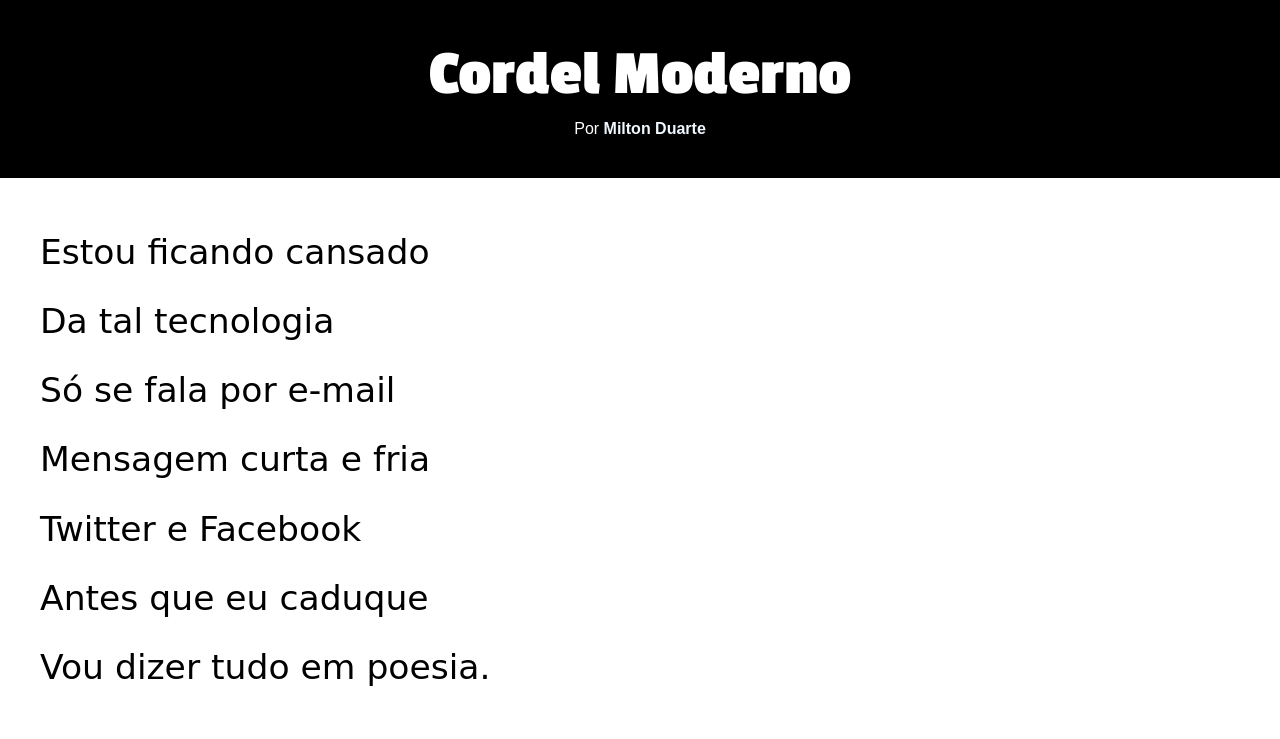
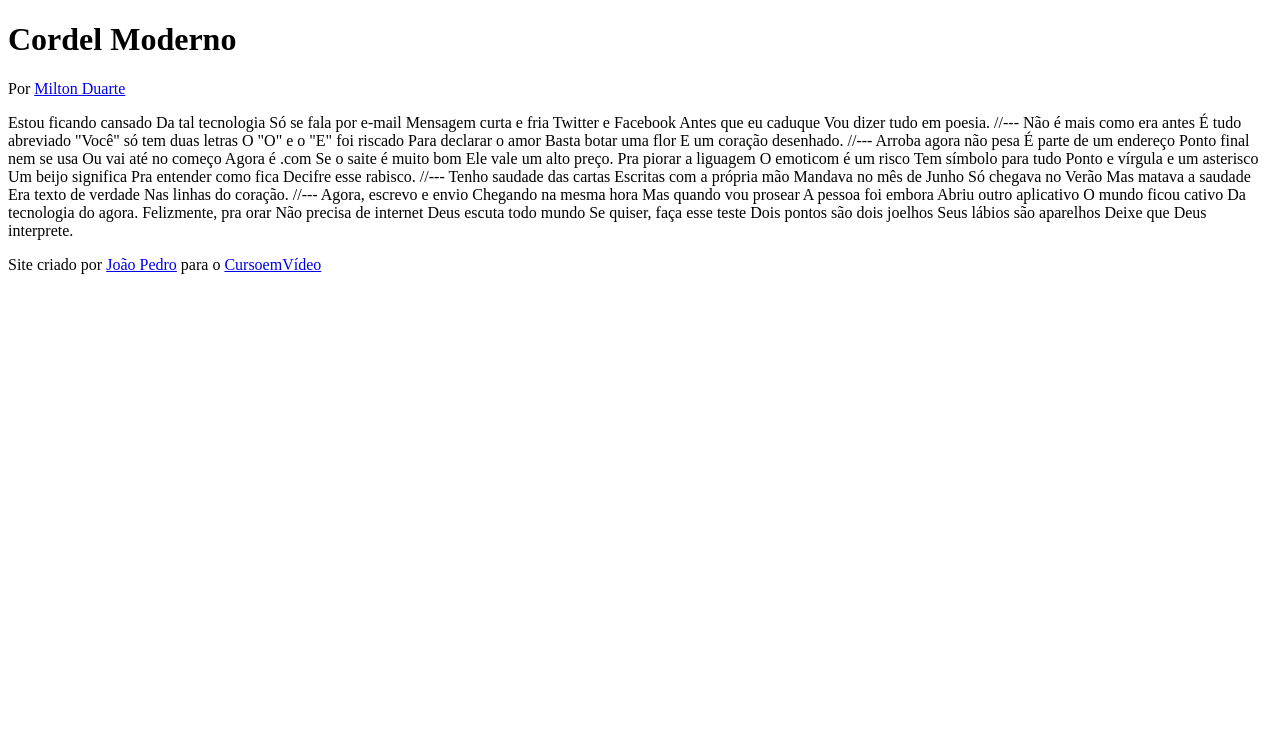
Before and after one commit to jaopzj/projeto-cordel, a plain HTML site: page index.html in a window 1280 px wide. Shown: the top 739 px of the page. Drawn offline with Linux system fonts and the light colour scheme; grey boxes are pictures that could not be loaded.

Commit message:
Atualiza o conteúdo do poema e remove o arquivo CSS

```diff
--- a/index.html
+++ b/index.html
@@ -4,139 +4,79 @@
     <meta charset="UTF-8">
     <meta name="viewport" content="width=device-width, initial-scale=1.0">
     <title>Cordel Moderno</title>
-    <link rel="stylesheet" href="style.css">
 </head>
 <body>
     <header>
         <h1>Cordel Moderno</h1>
-        <h4>Por <a href="https://www.recantodasletras.com.br/poesias/3186743" target="_blank" rel="external"><strong>Milton Duarte</strong></a></h4>
+        <p>Por <a href="https://www.recantodasletras.com.br/poesias/3186743" target="_blank" rel="external">Milton Duarte</a></p>
     </header>
 
-    <main>
-        <section class="normal">
-            <p>
     Estou ficando cansado
-                <br>
     Da tal tecnologia
-                <br>
     Só se fala por e-mail
-                <br>
     Mensagem curta e fria
-                <br>
     Twitter e Facebook
-                <br>
     Antes que eu caduque
-                <br>
     Vou dizer tudo em poesia.
-            </p>
-        </section>
 
-        <section class="image" id="img01">
-            <p>
+    //---
+
     Não é mais como era antes
-                <br>
     É tudo abreviado
-                <br>
     "Você" só tem duas letras
-                <br>
     O "O" e o "E" foi riscado
-                <br>
     Para declarar o amor
-                <br>
     Basta botar uma flor
-                <br>
     E um coração desenhado.
-            </p>
-        </section>
 
-        <section class="normal">
-            <p>
+    //---
+
     Arroba agora não pesa
-                <br>
     É parte de um endereço
-                <br>
     Ponto final nem se usa
-                <br>
     Ou vai até no começo
-                <br>
     Agora é .com
-                <br>
     Se o saite é muito bom
-                <br>
     Ele vale um alto preço.
-            </p>
-            <p>
+
     Pra piorar a liguagem
-                <br>
     O emoticom é um risco
-                <br>
     Tem símbolo para tudo
-                <br>
     Ponto e vírgula e um asterisco
-                <br>
     Um beijo significa
-                <br>
     Pra entender como fica
-                <br>
     Decifre esse rabisco.
-            </p>
-        </section>
 
-        <section class="image" id="img02">
-            <p>
+    //---
+
     Tenho saudade das cartas
-                <br>
     Escritas com a própria mão
-                <br>
     Mandava no mês de Junho
-                <br>
     Só chegava no Verão
-                <br>
     Mas matava a saudade
-                <br>
     Era texto de verdade
-                <br>
     Nas linhas do coração.
-            </p>
-        </section>
 
-        <section class="normal">
-            <p>
+    //---
+
     Agora, escrevo e envio
-                <br>
     Chegando na mesma hora
-                <br>
     Mas quando vou prosear
-                <br>
     A pessoa foi embora
-                <br>
     Abriu outro aplicativo
-                <br>
     O mundo ficou cativo
-                <br>
     Da tecnologia do agora.
-            </p>
 
-            <p>
     Felizmente, pra orar
-                <br>
     Não precisa de internet
-                <br>
     Deus escuta todo mundo
-                <br>
     Se quiser, faça esse teste
-                <br>
     Dois pontos são dois joelhos
-                <br>
     Seus lábios são aparelhos
-                <br>
     Deixe que Deus interprete.
-            </p>
-        </section>
-    </main>
 
-    <footer class="rodape">
-        <p>Site criado por <a href="https://github.com/jaopzj" target="_blank" rel="external"><strong>João Pedro</strong></a> para o <a href="https://youtube.com/cursoemvideo" target="_blank" rel="external"><strong>CursoEmVideo</strong></a></p>
+    <footer>
+        <p>Site criado por <a href="https://github.com/jaopzj" target="_blank" rel="external">João Pedro</a> para o <a href="https://www.cursoemvideo.com" target="_blank" rel="external">CursoemVídeo</a></p>
     </footer>
 </body>
 </html>
--- a/style.css
+++ /dev/null
@@ -1,125 +0,0 @@
-@charset "UTF-8";
-
-/*CSS document*/
-
-@import url('https://fonts.googleapis.com/css2?family=Passion+One:wght@400;700;900&display=swap');
-
-* {
-    margin: 0;
-    padding: 0;
-}
-
-:root {
-    --fonte1: 'Passion One'
-}
-
-header {
-    margin: 0;
-    background-color: black;
-    color: white;
-    text-align: center;
-    width: 100%;
-    padding-top: 40px;
-    padding-bottom: 10px;
-}
-
-header h1 {
-    font-size: 4em;
-    text-align: center;
-    margin-top: 0;
-    margin-bottom: 5px;
-    font-family: var(--fonte1);
-}
-
-header h4 {
-    font-family: Arial, Helvetica, sans-serif;
-    margin-top: 10px;
-    margin-bottom: 30px;
-    font-weight: lighter;
-}
-
-header h4 > a {
-    text-decoration: none;
-    color: aliceblue;
-}
-
-header h4 > a:hover {
-    text-decoration: underline;
-}
-
-body {
-    min-height: 100vh;
-    margin: 0;
-    font-family: cursive;
-}
-
-p {
-    max-width: 400px;
-}
-
-section {
-    font-size: 2.7vw;
-    padding: 0px;
-}
-
-section p {
-    text-align: left;
-    margin-bottom: 40px;
-    margin-top: 40px;
-    margin-left: 40px;
-    line-height: 2em;
-    max-width: 100%
-}
-
-#img01 {
-    background-image: url('https://luananascimento2112.github.io/projeto-cordel/imagens/background001.jpg');
-    background-position: right top;
-}
-
-#img02 {
-    background-image: url(https://luananascimento2112.github.io/projeto-cordel/imagens/background002.jpg);
-}
-
-.image {
-    background-color: white;
-    background-size: cover;
-    background-attachment: fixed;
-    padding: 30px;
-    box-shadow: inset 6px 6px 13px 0px black;
-}
-
-section.image p {
-    max-width: 40%;
-    margin-left: 0;
-    margin-right: 60px;
-    color: white;
-    text-shadow: 3px 0px rgba(0, 0, 0, 0.458);
-    background-color: rgba(0, 0, 0, 0.381);
-    padding: 30px;
-    border-radius: 10px;
-    padding-right: 15px;
-}
-
-footer {
-    display: flex;
-    justify-content: center; /* Centraliza horizontalmente */
-    align-items: center; /* Centraliza verticalmente */
-    height: 50px; /* Define uma altura mínima para o footer */
-    text-align: center;
-    background-color: black;
-}
-
-footer p {
-    font-family: Arial, Helvetica, sans-serif;
-    text-align: center;
-    color: white;
-}
-
-footer a {
-    color: white;
-    text-decoration: none;
-}
-
-footer a:hover {
-    text-decoration: underline;
-}
```
Lines whose indentation alone changed are shown as unchanged.
